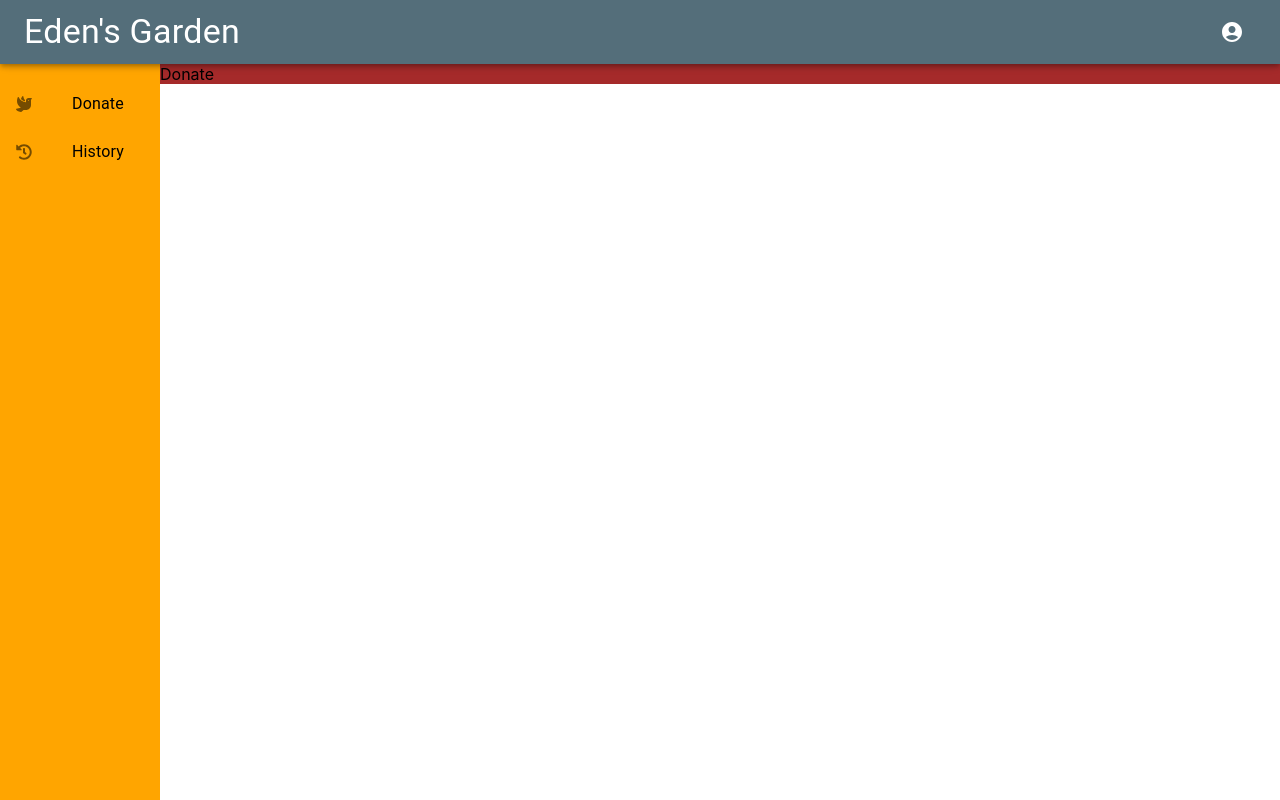
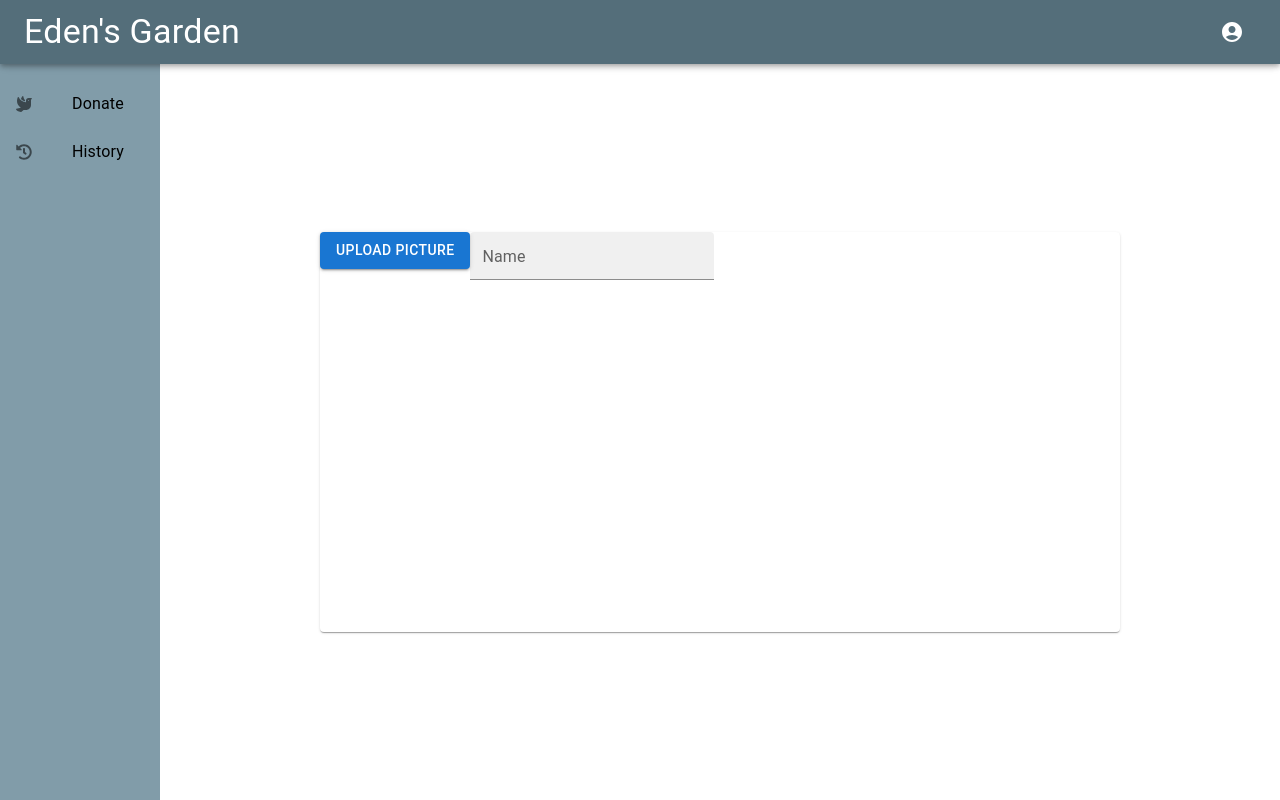
Before and after one commit to MichaelLin12/Google-Solutions, a React (Create React App) app in the folder solutions/: page /donations in a window 1280 px wide. Built offline with nearby package versions, Linux system fonts and the light colour scheme; no server answers; sample sign-in values are in the browser's storage.

Commit message:
work on little stuff

```diff
--- a/solutions/src/components/Donar/Market.js
+++ b/solutions/src/components/Donar/Market.js
@@ -30,8 +30,8 @@ export default function Market(props) {
     <div className='market'>
       <Appbar searchbar={true}/>
       <div className='main'>
-        <div className='navbar'>
-          <List>
+        <div className='links'>
+        <List>
             <ListItemButton onClick={()=>{setPage('Market')}}>
               <ListItemIcon>
                 <ShopIcon/>
@@ -52,7 +52,7 @@ export default function Market(props) {
             </ListItemButton>
           </List>
         </div>
-        <div className='body'>
+        <div className='area'>
           {view()}
         </div>
       </div>
--- a/solutions/src/components/Donee/Donate.js
+++ b/solutions/src/components/Donee/Donate.js
@@ -1,7 +1,19 @@
-import React from 'react'
+import React from 'react';
+import { Paper,Button,TextField } from '@mui/material';
+import '../../css/Donee.css';
 
 export default function Donate() {
   return (
-    <div>Donate</div>
+    <div className='donate'>
+      <Paper sx={{height:'25rem', width:'50rem'}}>
+        <div>
+          <Button variant="contained" component="label">
+            Upload Picture
+            <input type="file" hidden/>
+          </Button>
+          <TextField size='small' variant='filled' label='Name'/>
+        </div>
+      </Paper>
+    </div>
   )
 }
--- a/solutions/src/components/Entry/StartButton.js
+++ b/solutions/src/components/Entry/StartButton.js
@@ -49,18 +49,18 @@ export default function StartButton() {
         console.log("Hello World");
         return(
             <div>
-                <IconButton size='large' sx={{color:'#FFFFFF'}} onClick={handleClick}>
+                <IconButton size='large' disableRipple sx={{color:'#FFFFFF'}} onClick={handleClick}>
                     <AccountCircleIcon />
                 </IconButton>
                 <Popper open={open} anchorEl={anchorEl}>
                     <Box sx={{ border: 1, p: 1, bgcolor: colorPalette.primary.main.text, zIndex:101,borderRadius:'5px',textAlign:'center',}}>
-                        <Link component='button' underline='hover'>
+                        <Link component='button' underline='hover' sx={{color:'#000000'}}>
                             Profile Page
                         </Link><br/>
-                        <Link component='button' underline='hover'>
+                        <Link component='button' underline='hover' sx={{color:'#000000'}}>
                             About Us
                         </Link><br/>
-                        <Link component='button' underline='hover' onClick={logOut}>
+                        <Link component='button' underline='hover' onClick={logOut} sx={{color:'#000000'}}>
                             Logout
                         </Link>
                     </Box>
--- a/solutions/src/css/Donee.css
+++ b/solutions/src/css/Donee.css
@@ -25,7 +25,7 @@
 }
 
 .navbar{
-    background-color: orange;
+    background-color: #819ca9;
     flex:1;
     width: 10rem;
     height: 100%;
@@ -37,9 +37,16 @@
 }
 
 .body{
-    background-color: brown;
+    background-color: #FFFFFF;
     flex: 7;
     margin-left: 10rem;
     height: 100%;
 
 }
+
+.donate{
+    display:flex;
+    align-items: center;
+    justify-content: center;
+    height:calc(100vh - 64px);
+}
--- a/solutions/src/css/market.css
+++ b/solutions/src/css/market.css
@@ -25,6 +25,33 @@
 }
 
 .navbar{
+    flex:1;
+    width: 10rem;
+    height: 100%;
+    position: fixed;
+    top:2;
+    left: 0;
+    overflow-x: hidden;
+    padding-top: 0.5rem;
+}
+
+.navcolor{
+    background-color: #819ca9;
+}
+
+.body{
+    flex: 7;
+    margin-left: 10rem;
+    height: 100%;
+
+}
+
+.bodycolor{
+    background-color: #FFFFFF;
+}
+
+
+.links{
     background-color: #819ca9;
     flex:1;
     width: 10rem;
@@ -36,10 +63,9 @@
     padding-top: 0.5rem;
 }
 
-.body{
+.area{
     background-color: #FFFFFF;
     flex: 7;
     margin-left: 10rem;
     height: 100%;
-
 }
```
